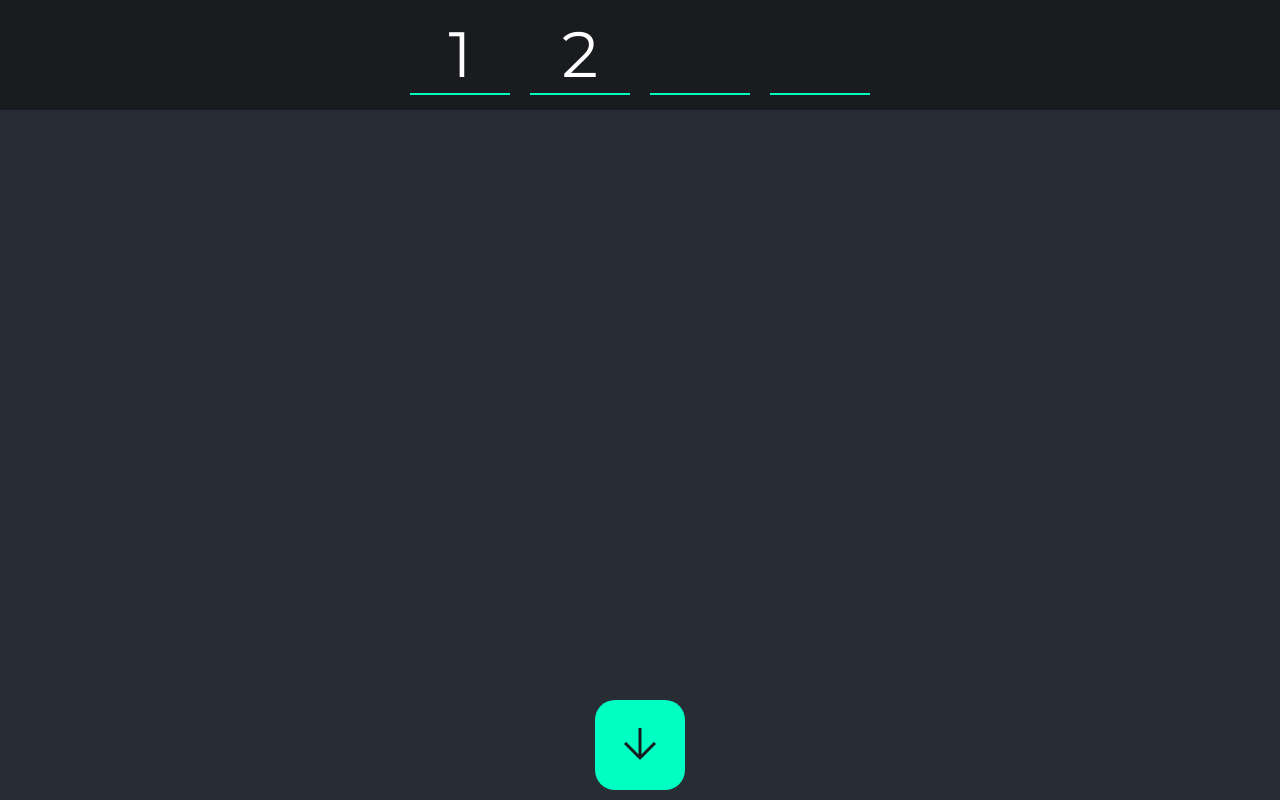
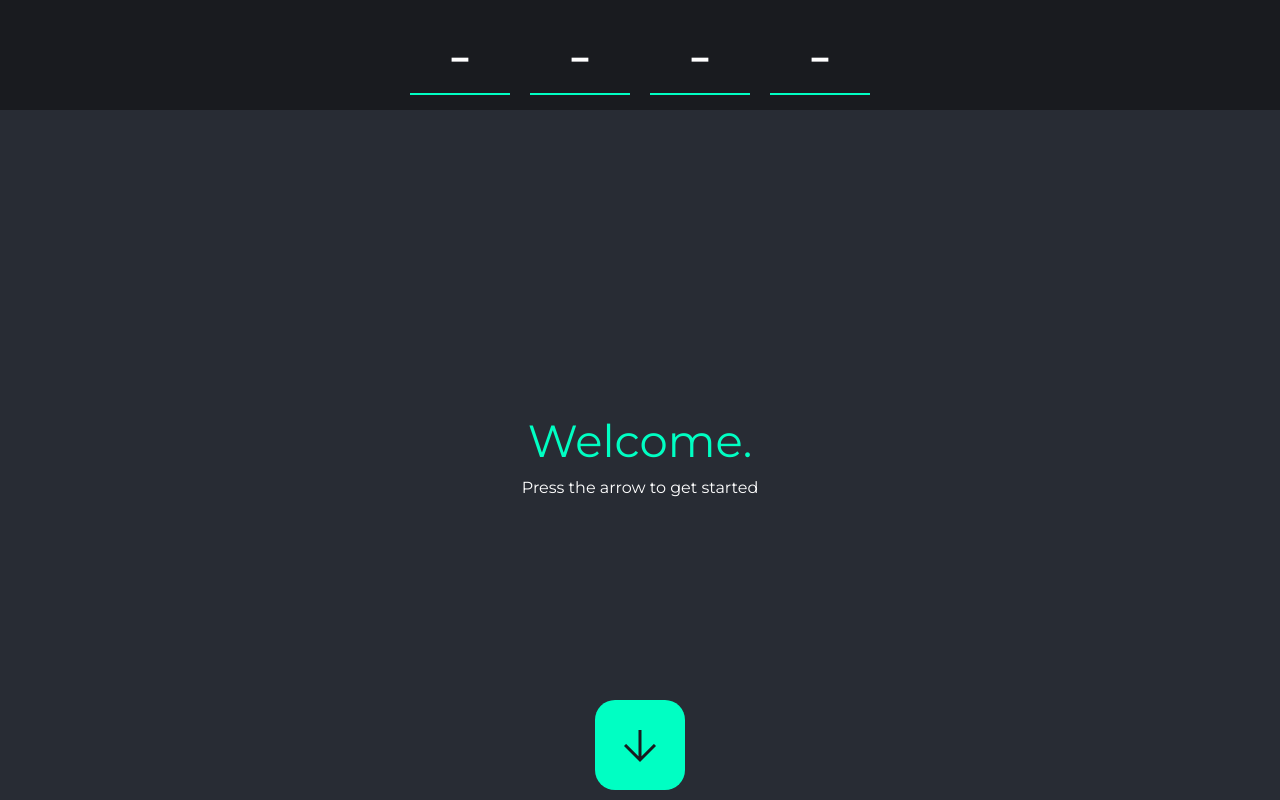
Before and after one commit to hollyefig/Questionnaire, a React (Create React App) app: page / in a window 1280 px wide. Shown: the top 800 px of the page. Built offline with nearby package versions, Linux system fonts and the light colour scheme.

Commit message:
updated content display

```diff
--- a/src/App.css
+++ b/src/App.css
@@ -2,6 +2,7 @@
   box-sizing: border-box;
   margin: 0;
   padding: 0;
+  /* overflow: hidden; */
 }
 
 body {
@@ -10,4 +11,5 @@ body {
   font-family: "Montserrat", sans-serif;
   --teal: rgb(0, 255, 195);
   --darkGrey: #191b1f;
+  --fixedTopSpace: 110px;
 }
--- a/src/App.js
+++ b/src/App.js
@@ -1,11 +1,18 @@
 import "./App.css";
 import Fixedarrow from "./components/fixedArrow/Fixedarrow";
 import Fixedtop from "./components/fixedTop/Fixedtop";
+import Header from "./components/header/Header";
+import Question1 from "./components/questions/Question1";
+import { useState } from "react";
 
 function App() {
+  const [combo, setCombo] = useState(["-", "-", "-", "-"]);
+
   return (
     <div className="App">
-      <Fixedtop />
+      <Fixedtop combo={combo} />
+      <Header />
+      <Question1 />
       <Fixedarrow />
     </div>
   );
--- a/src/components/fixedArrow/Fixedarrow.jsx
+++ b/src/components/fixedArrow/Fixedarrow.jsx
@@ -1,11 +1,30 @@
 import React from 'react';
 import './fixedArrow.css';
+import { useEffect } from 'react';
 
 export default function Fixedarrow() {
+
+
+  const arrowClicked = () => {
+    console.log('arrow clicked');
+  }
+
+  // useEffect(() => {
+  //   const handleScroll = () => {
+  //     console.log('scrolling')
+  //   }
+
+  //   window.addEventListener('scroll', handleScroll)
+
+  //   return () => {
+  //     window.removeEventListener('scroll', handleScroll)
+  //   }
+  // }, [])
+
   return (
     <div className='fixedArrowWrapper'>
       <div className="fixedArrowContent">
-        <div className="arrowButton">
+        <div className="arrowButton" onClick={arrowClicked}>
         <span class="material-symbols-outlined">
         arrow_downward
         </span>
--- a/src/components/fixedTop/Fixedtop.jsx
+++ b/src/components/fixedTop/Fixedtop.jsx
@@ -1,17 +1,18 @@
 import React from 'react';
 import './fixedTop.css'
 
-export default function Fixedtop() {
+export default function Fixedtop({combo}) {
+
+  console.log('combo', combo)
   return (
+    <>
     <div className='fixedTopWrapper'>
       <div className="fixedTopCopy">
         <ul>
-          <li>1</li>
-          <li>2</li>
-          <li></li>
-          <li></li>
+          {combo.map(e => <li>{e}</li>)}
         </ul>
       </div>
     </div>
+    </>
   )
 }
--- a/src/components/fixedTop/fixedTop.css
+++ b/src/components/fixedTop/fixedTop.css
@@ -1,7 +1,7 @@
 .fixedTopWrapper {
   background-color: var(--darkGrey);
   width: 100%;
-  height: auto;
+  height: var(--fixedTopSpace);
   position: fixed;
   animation: slideDown 1s ease-in forwards;
 }
--- /dev/null
+++ b/src/components/header/Header.jsx
@@ -0,0 +1,13 @@
+import React from 'react';
+import './header.css';
+
+export default function Header() {
+  return (
+    <div className='headerWrapper'>
+      <div className="headerContent">
+        <h1>Welcome.</h1>
+        <p>Press the arrow to get started</p>
+      </div>
+    </div>
+  )
+}
--- /dev/null
+++ b/src/components/header/header.css
@@ -0,0 +1,24 @@
+.headerWrapper {
+  width: 100%;
+  margin-top: var(--fixedTopSpace);
+  height: calc(100vh - var(--fixedTopSpace));
+}
+
+.headerContent {
+  width: inherit;
+  height: inherit;
+  display: flex;
+  justify-content: center;
+  align-items: center;
+  flex-direction: column;
+}
+
+.headerContent > * {
+  padding: 5px 0;
+}
+
+.headerContent > h1 {
+  color: var(--teal);
+  font-weight: normal;
+  font-size: 45px;
+}
--- /dev/null
+++ b/src/components/questions/Question1.jsx
@@ -0,0 +1,8 @@
+import React from 'react'
+import './questions.css';
+
+export default function Question1() {
+  return (
+    <div className='question1Wrapper'>Question1</div>
+  )
+}
--- /dev/null
+++ b/src/components/questions/questions.css
@@ -0,0 +1,5 @@
+.question1Wrapper {
+  width: 100%;
+  margin-top: var(--fixedTopSpace);
+  height: calc(100vh - var(--fixedTopSpace));
+}
```
